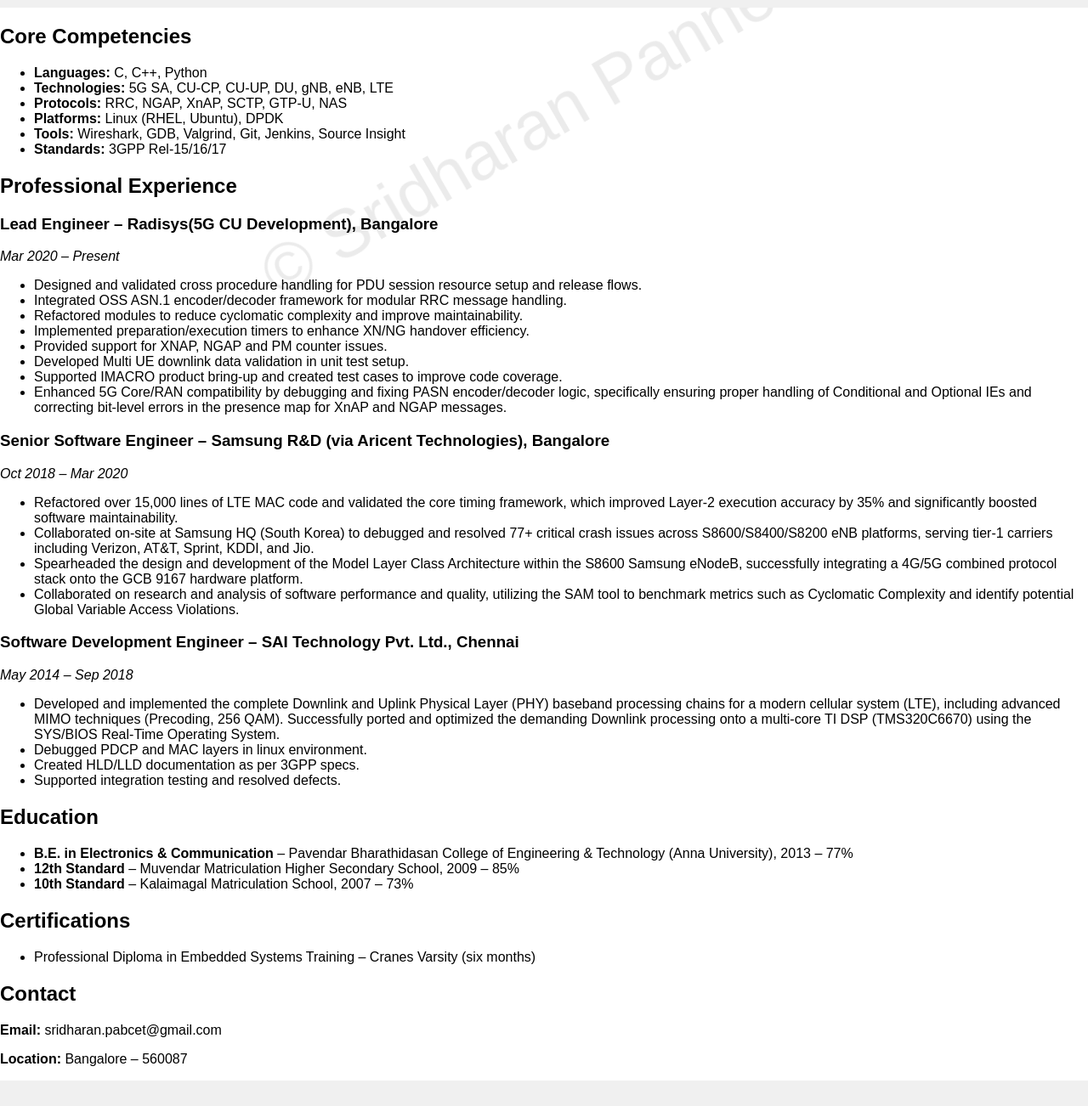
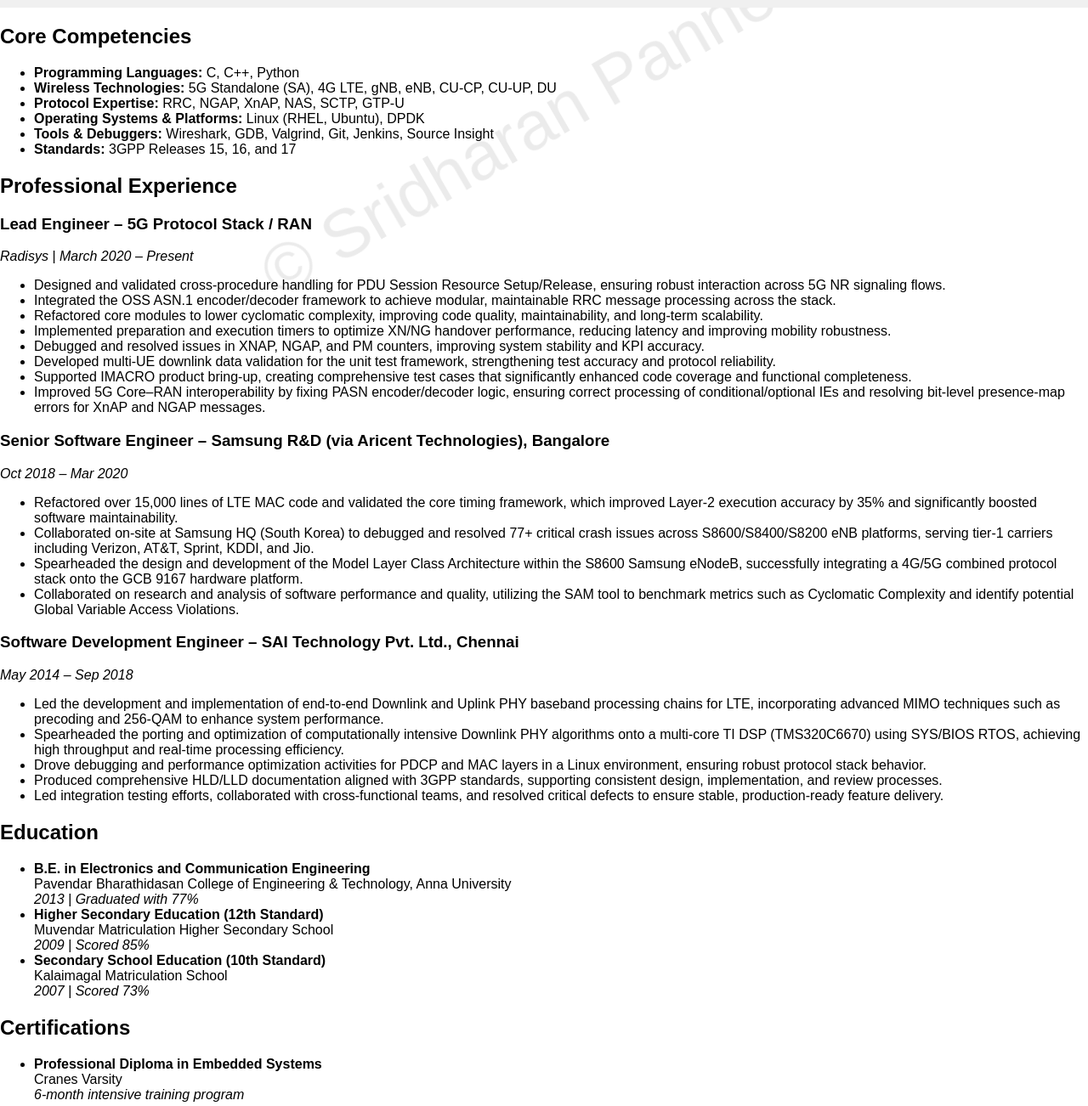
Before and after one commit to spaneer/resume, a plain HTML site: page index.html in a window 1280 px wide. Shown: the part 260-1562 px from the top of the page at 85% size. Drawn offline with Linux system fonts and the light colour scheme.

Commit message:
Update index.html

```diff
--- a/index.html
+++ b/index.html
@@ -21,12 +21,17 @@
     <section>
       <h2>Core Competencies</h2>
       <ul>
-        <li><strong>Languages:</strong> C, C++, Python</li>
-        <li><strong>Technologies:</strong> 5G SA, CU-CP, CU-UP, DU, gNB, eNB, LTE</li>
-        <li><strong>Protocols:</strong> RRC, NGAP, XnAP, SCTP, GTP-U, NAS</li>
-        <li><strong>Platforms:</strong> Linux (RHEL, Ubuntu), DPDK</li>
-        <li><strong>Tools:</strong> Wireshark, GDB, Valgrind, Git, Jenkins, Source Insight</li>
-        <li><strong>Standards:</strong> 3GPP Rel-15/16/17</li>
+        <li><strong>Programming Languages:</strong> C, C++, Python</li>
+
+        <li><strong>Wireless Technologies:</strong> 5G Standalone (SA), 4G LTE, gNB, eNB, CU-CP, CU-UP, DU</li>
+
+        <li><strong>Protocol Expertise:</strong> RRC, NGAP, XnAP, NAS, SCTP, GTP-U</li>
+
+        <li><strong>Operating Systems & Platforms:</strong> Linux (RHEL, Ubuntu), DPDK</li>
+
+        <li><strong>Tools & Debuggers:</strong> Wireshark, GDB, Valgrind, Git, Jenkins, Source Insight</li>
+
+        <li><strong>Standards:</strong> 3GPP Releases 15, 16, and 17</li>
       </ul>
     </section>
 
@@ -34,18 +39,19 @@
       <h2>Professional Experience</h2>
 
       <div class="job-card">
-        <h3>Lead Engineer – Radisys(5G CU Development), Bangalore</h3>
-        <p><em>Mar 2020 – Present</em></p>
+        <h3>Lead Engineer – 5G Protocol Stack / RAN</h3>
+        <p><em>Radisys | March 2020 – Present</em></p>
         <ul>
-          <li>Designed and validated cross procedure handling for PDU session resource setup and release flows.</li>
-          <li>Integrated OSS ASN.1 encoder/decoder framework for modular RRC message handling.</li>
-          <li>Refactored modules to reduce cyclomatic complexity and improve maintainability.</li>
-          <li>Implemented preparation/execution timers to enhance XN/NG handover efficiency.</li>
-          <li>Provided support for XNAP, NGAP and PM counter issues.</li>
-          <li>Developed Multi UE downlink data validation in unit test setup.</li>
-          <li>Supported IMACRO product bring-up and created test cases to improve code coverage.</li>
-          <li>Enhanced 5G Core/RAN compatibility by debugging and fixing PASN encoder/decoder logic, specifically ensuring proper handling of Conditional and Optional IEs and correcting bit-level errors in the presence map for XnAP and NGAP messages.</li>
+          <li>Designed and validated cross-procedure handling for PDU Session Resource Setup/Release, ensuring robust interaction across 5G NR signaling flows.</li>
+          <li>Integrated the OSS ASN.1 encoder/decoder framework to achieve modular, maintainable RRC message processing across the stack.</li>
+          <li>Refactored core modules to lower cyclomatic complexity, improving code quality, maintainability, and long-term scalability.</li>
+          <li>Implemented preparation and execution timers to optimize XN/NG handover performance, reducing latency and improving mobility robustness.</li>
+          <li>Debugged and resolved issues in XNAP, NGAP, and PM counters, improving system stability and KPI accuracy.</li>
+          <li>Developed multi-UE downlink data validation for the unit test framework, strengthening test accuracy and protocol reliability.</li>
+          <li>Supported IMACRO product bring-up, creating comprehensive test cases that significantly enhanced code coverage and functional completeness.</li>
+          <li>Improved 5G Core–RAN interoperability by fixing PASN encoder/decoder logic, ensuring correct processing of conditional/optional IEs and resolving bit-level presence-map errors for XnAP and NGAP messages.</li>
       </ul>
+
       </div>
 
       <div class="job-card">
@@ -63,10 +69,11 @@
         <h3>Software Development Engineer – SAI Technology Pvt. Ltd., Chennai</h3>
         <p><em>May 2014 – Sep 2018</em></p>
         <ul>
-          <li>Developed and implemented the complete Downlink and Uplink Physical Layer (PHY) baseband processing chains for a modern cellular system (LTE), including advanced MIMO techniques (Precoding, 256 QAM). Successfully ported and optimized the demanding Downlink processing onto a multi-core TI DSP (TMS320C6670) using the SYS/BIOS Real-Time Operating System.</li>
-          <li>Debugged PDCP and MAC layers in linux environment.</li>
-          <li>Created HLD/LLD documentation as per 3GPP specs.</li>
-          <li>Supported integration testing and resolved defects.</li>
+          <li>Led the development and implementation of end-to-end Downlink and Uplink PHY baseband processing chains for LTE, incorporating advanced MIMO techniques such as precoding and 256-QAM to enhance system performance.</li>
+          <li>Spearheaded the porting and optimization of computationally intensive Downlink PHY algorithms onto a multi-core TI DSP (TMS320C6670) using SYS/BIOS RTOS, achieving high throughput and real-time processing efficiency.</li>
+          <li>Drove debugging and performance optimization activities for PDCP and MAC layers in a Linux environment, ensuring robust protocol stack behavior.</li>
+          <li>Produced comprehensive HLD/LLD documentation aligned with 3GPP standards, supporting consistent design, implementation, and review processes.</li>
+          <li>Led integration testing efforts, collaborated with cross-functional teams, and resolved critical defects to ensure stable, production-ready feature delivery.</li>
         </ul>
       </div>
     </section>
@@ -74,16 +81,34 @@
     <section>
     <h2>Education</h2>
     <ul>
-        <li><strong>B.E. in Electronics & Communication</strong> – Pavendar Bharathidasan College of Engineering & Technology (Anna University), 2013 – 77%</li>
-        <li><strong>12th Standard</strong> – Muvendar Matriculation Higher Secondary School, 2009 – 85%</li>
-        <li><strong>10th Standard</strong> – Kalaimagal Matriculation School, 2007 – 73%</li>
+      <li>
+        <strong>B.E. in Electronics and Communication Engineering</strong><br>
+        Pavendar Bharathidasan College of Engineering & Technology, Anna University<br>
+        <em>2013 | Graduated with 77%</em>
+      </li>
+
+      <li>
+        <strong>Higher Secondary Education (12th Standard)</strong><br>
+        Muvendar Matriculation Higher Secondary School<br>
+        <em>2009 | Scored 85%</em>
+      </li>
+
+      <li>
+        <strong>Secondary School Education (10th Standard)</strong><br>
+        Kalaimagal Matriculation School<br>
+        <em>2007 | Scored 73%</em>
+      </li>
     </ul>
   </section>
 
   <section>
     <h2>Certifications</h2>
     <ul>
-        <li>Professional Diploma in Embedded Systems Training – Cranes Varsity (six months)</li>
+      <li>
+        <strong>Professional Diploma in Embedded Systems</strong><br>
+        Cranes Varsity<br>
+        <em>6-month intensive training program</em>
+      </li>
     </ul>
   </section>
 
```
Lines whose indentation alone changed are shown as unchanged.
